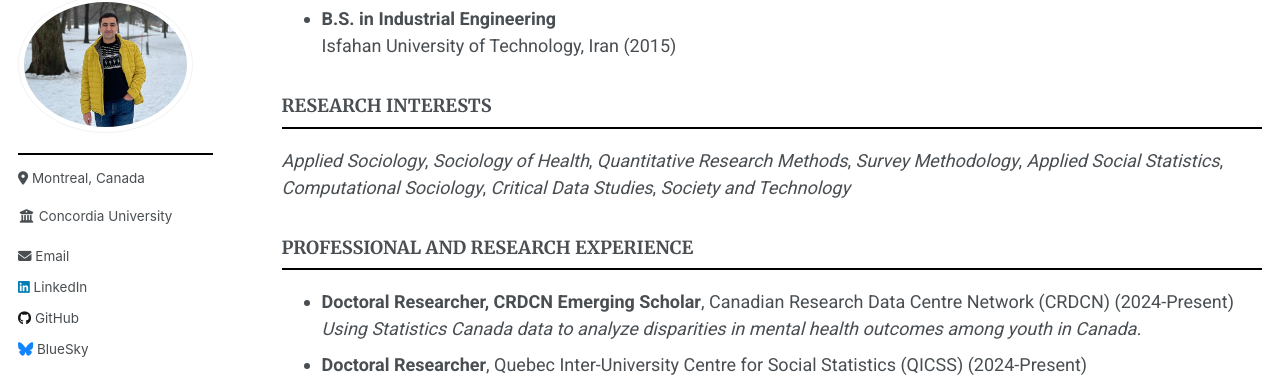
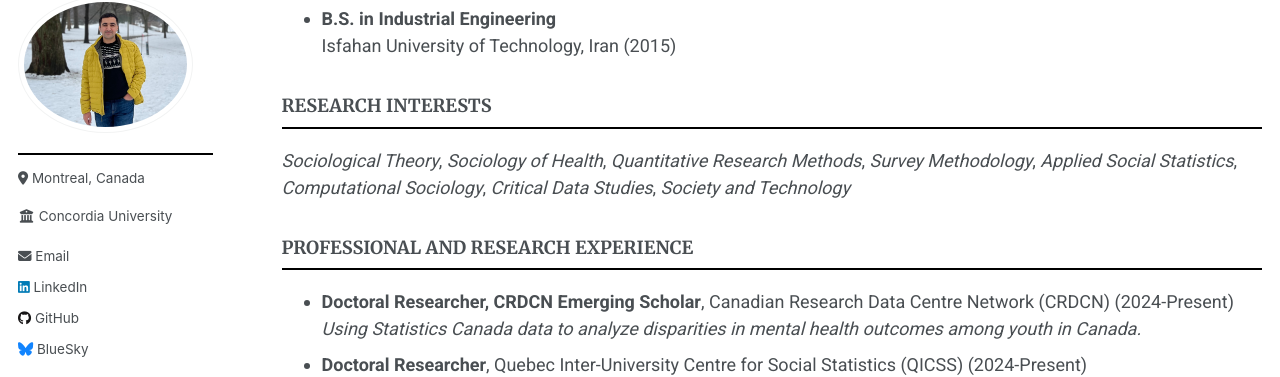
Before and after one commit to Mohsnmonji/mohsnmonji.github.io, a Jekyll site: the page built from _pages/Curriculum Vitae.md, in a window 1280 px wide and 900 px high, scrolled down 328 px. Shown: the part 110-487 px from the top of the window. Built offline with Jekyll 4.4.1, drawn with Linux system fonts in a browser that asks for light colours.

Commit message:
Update Curriculum Vitae.md

```diff
--- a/_pages/Curriculum Vitae.md
+++ b/_pages/Curriculum Vitae.md
@@ -30,7 +30,7 @@ redirect_from:
   Isfahan University of Technology, Iran (2015)
 
 ### RESEARCH INTERESTS
-*Applied Sociology*, *Sociology of Health*, *Quantitative Research Methods*, *Survey Methodology*, *Applied Social Statistics*, *Computational Sociology*, *Critical Data Studies*, *Society and Technology*
+*Sociological Theory*, *Sociology of Health*, *Quantitative Research Methods*, *Survey Methodology*, *Applied Social Statistics*, *Computational Sociology*, *Critical Data Studies*, *Society and Technology*
 
 ### PROFESSIONAL AND RESEARCH EXPERIENCE
 - **Doctoral Researcher, CRDCN Emerging Scholar**, Canadian Research Data Centre Network (CRDCN) (2024-Present)
```
